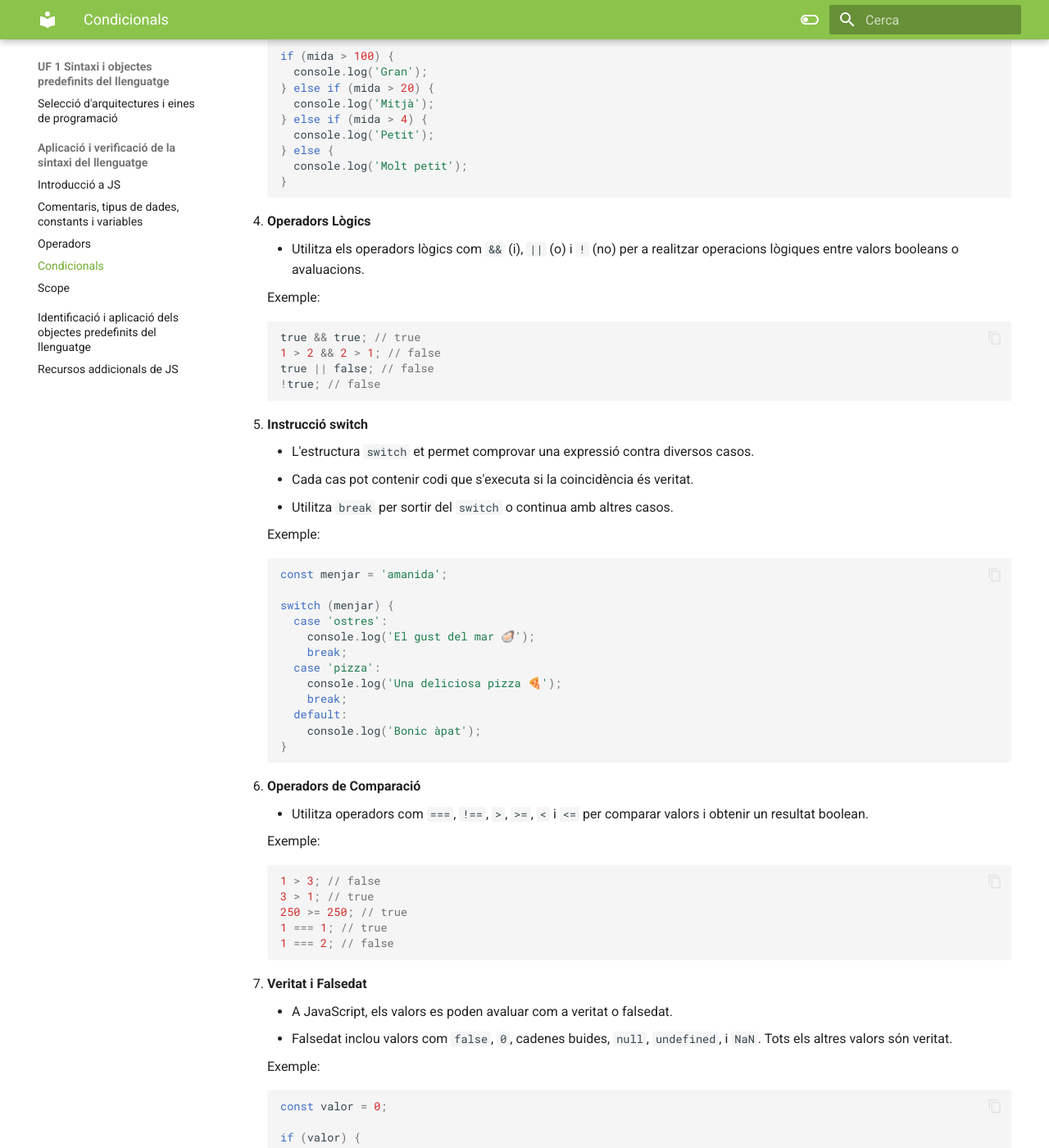
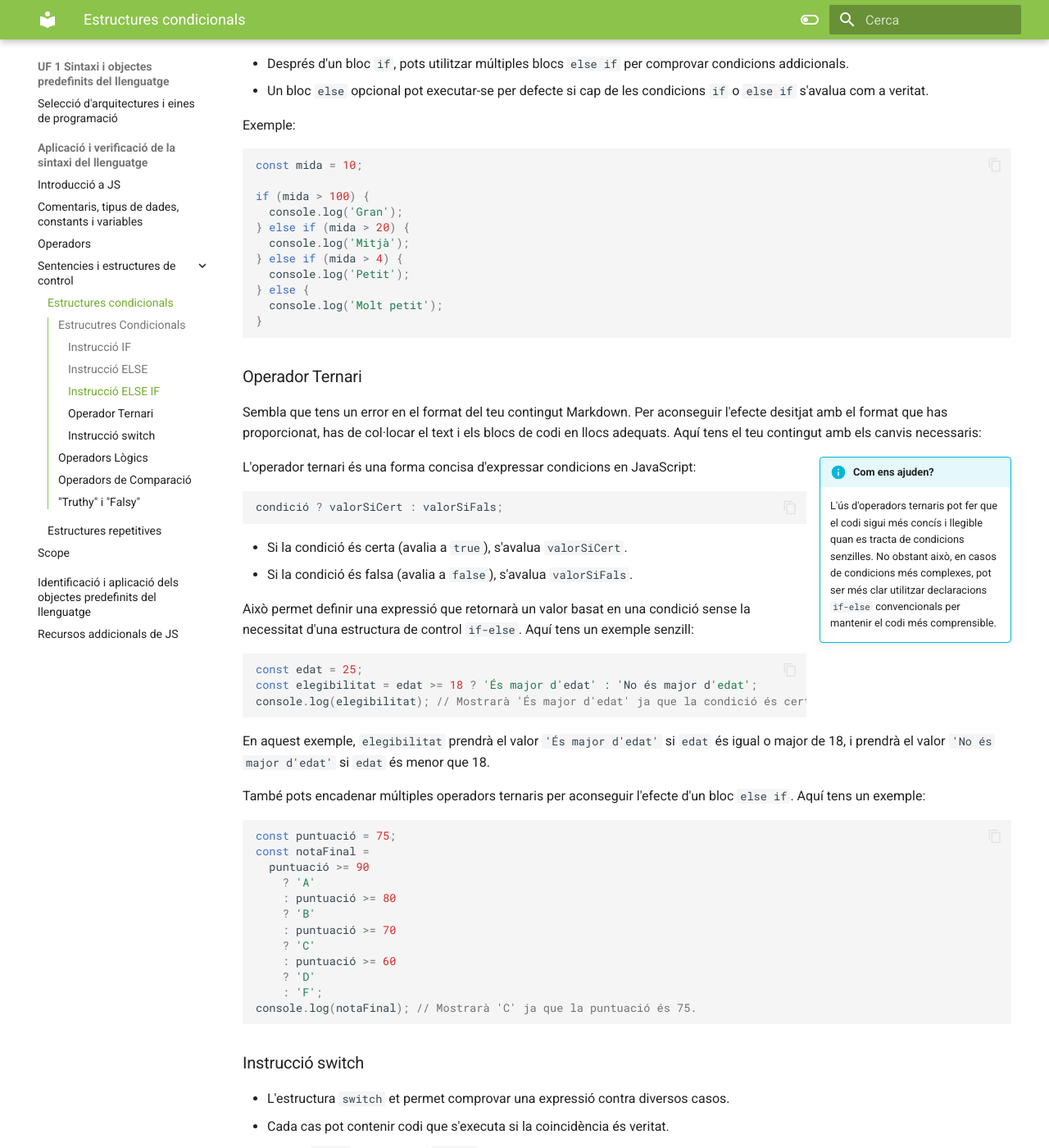
Before and after one commit to prosfp/DAW_MP06, an MkDocs documentation site: the page built from docs/UF1/UF1.2/UF1.2.3_Condicionals.md, in a window 1280 px wide and 1400 px high, scrolled down 1055 px. Shown: the whole window at 82% size. Built offline with MkDocs 1.6.1 and Material for MkDocs 9.7.7, drawn with Linux system fonts in a browser that asks for light colours; some of the changed text lies outside the part shown.

Commit message:
Explicació_github i nou temari condicionals+bucles

````diff
--- a/docs/UF1/UF1.2/UF1.2.3_Condicionals.md
+++ b/docs/UF1/UF1.2/UF1.2.3_Condicionals.md
@@ -1,8 +1,10 @@
-# Control de Flux i Estructures Condicionals a JavaScript
+# Sentencies i estructures de control:
+
+## Estrucutres Condicionals
 
 El control de flux és l'ordre en què s'executen les declaracions en un programa. Les estructures condicionals alteren aquest flux permetent que només s'executi el codi si es compleixen certes condicions. Aquí tens alguns dels conceptes bàsics:
 
-1.  **Instrucció IF**
+### Instrucció IF
 
     - L'estructura `if` avalua una expressió amb parèntesis.
     - Si l'expressió és veritat, s'executa el codi dins del bloc `if`.
@@ -18,7 +20,7 @@ El control de flux és l'ordre en què s'executen les declaracions en un program
     }
     ```
 
-2.  **Instrucció ELSE**
+### Instrucció ELSE
 
     - Pots afegir un bloc `else` després d'una instrucció `if`.
     - El bloc `else` s'executa només si la condició de `if` és falsa.
@@ -35,90 +37,144 @@ El control de flux és l'ordre en què s'executen les declaracions en un program
     }
     ```
 
-3.  **Instrucció else if**
+### Instrucció ELSE IF
 
-    - Després d'un bloc `if`, pots utilitzar múltiples blocs `else if` per comprovar condicions addicionals.
-    - Un bloc `else` opcional pot executar-se per defecte si cap de les condicions `if` o `else if` s'avalua com a veritat.
+- Després d'un bloc `if`, pots utilitzar múltiples blocs `else if` per comprovar condicions addicionals.
+- Un bloc `else` opcional pot executar-se per defecte si cap de les condicions `if` o `else if` s'avalua com a veritat.
 
-    Exemple:
+Exemple:
 
-    ```javascript
-    const mida = 10;
+```javascript
+const mida = 10;
 
-    if (mida > 100) {
-      console.log('Gran');
-    } else if (mida > 20) {
-      console.log('Mitjà');
-    } else if (mida > 4) {
-      console.log('Petit');
-    } else {
-      console.log('Molt petit');
-    }
-    ```
+if (mida > 100) {
+  console.log('Gran');
+} else if (mida > 20) {
+  console.log('Mitjà');
+} else if (mida > 4) {
+  console.log('Petit');
+} else {
+  console.log('Molt petit');
+}
+```
 
-4.  **Operadors Lògics**
+### Operador Ternari
 
-    - Utilitza els operadors lògics com `&&` (i), `||` (o) i `!` (no) per a realitzar operacions lògiques entre valors booleans o avaluacions.
+Sembla que tens un error en el format del teu contingut Markdown. Per aconseguir l'efecte desitjat amb el format que has proporcionat, has de col·locar el text i els blocs de codi en llocs adequats. Aquí tens el teu contingut amb els canvis necessaris:
 
-    Exemple:
+!!! info inline end "Com ens ajuden?"
 
-    ```javascript
-    true && true; // true
-    1 > 2 && 2 > 1; // false
-    true || false; // false
-    !true; // false
-    ```
+    L'ús d'operadors ternaris pot fer que el codi sigui més concís i llegible quan es tracta de condicions senzilles. No obstant això, en casos de condicions més complexes, pot ser més clar utilitzar declaracions `if-else` convencionals per mantenir el codi més comprensible.
 
-5.  **Instrucció switch**
+L'operador ternari és una forma concisa d'expressar condicions en JavaScript:
 
-    - L'estructura `switch` et permet comprovar una expressió contra diversos casos.
-    - Cada cas pot contenir codi que s'executa si la coincidència és veritat.
-    - Utilitza `break` per sortir del `switch` o continua amb altres casos.
+```javascript
+condició ? valorSiCert : valorSiFals;
+```
 
-    Exemple:
+- Si la condició és certa (avalia a `true`), s'avalua `valorSiCert`.
+- Si la condició és falsa (avalia a `false`), s'avalua `valorSiFals`.
 
-    ```javascript
-    const menjar = 'amanida';
+Això permet definir una expressió que retornarà un valor basat en una condició sense la necessitat d'una estructura de control `if-else`. Aquí tens un exemple senzill:
 
-    switch (menjar) {
-      case 'ostres':
-        console.log('El gust del mar 🦪');
-        break;
-      case 'pizza':
-        console.log('Una deliciosa pizza 🍕');
-        break;
-      default:
-        console.log('Bonic àpat');
-    }
-    ```
+```javascript
+const edat = 25;
+const elegibilitat = edat >= 18 ? 'És major d'edat' : 'No és major d'edat';
+console.log(elegibilitat); // Mostrarà 'És major d'edat' ja que la condició és certa.
+```
 
-6.  **Operadors de Comparació**
+En aquest exemple, `elegibilitat` prendrà el valor `'És major d'edat'` si `edat` és igual o major de 18, i prendrà el valor `'No és major d'edat'` si `edat` és menor que 18.
 
-    - Utilitza operadors com `===`, `!==`, `>`, `>=`, `<` i `<=` per comparar valors i obtenir un resultat boolean.
+També pots encadenar múltiples operadors ternaris per aconseguir l'efecte d'un bloc `else if`. Aquí tens un exemple:
 
-    Exemple:
+```javascript
+const puntuació = 75;
+const notaFinal =
+  puntuació >= 90
+    ? 'A'
+    : puntuació >= 80
+    ? 'B'
+    : puntuació >= 70
+    ? 'C'
+    : puntuació >= 60
+    ? 'D'
+    : 'F';
+console.log(notaFinal); // Mostrarà 'C' ja que la puntuació és 75.
+```
 
-    ```javascript
-    1 > 3; // false
-    3 > 1; // true
-    250 >= 250; // true
-    1 === 1; // true
-    1 === 2; // false
-    ```
+### Instrucció switch
 
-7.  **Veritat i Falsedat**
+- L'estructura `switch` et permet comprovar una expressió contra diversos casos.
+- Cada cas pot contenir codi que s'executa si la coincidència és veritat.
+- Utilitza `break` per sortir del `switch` o continua amb altres casos.
 
-    - A JavaScript, els valors es poden avaluar com a veritat o falsedat.
-    - Falsedat inclou valors com `false`, `0`, cadenes buides, `null`, `undefined`, i `NaN`. Tots els altres valors són veritat.
+Exemple:
 
-    Exemple:
+```javascript
+const menjar = 'amanida';
 
-    ```javascript
-    const valor = 0;
+switch (menjar) {
+  case 'ostres':
+    console.log('El gust del mar 🦪');
+    break;
+  case 'pizza':
+    console.log('Una deliciosa pizza 🍕');
+    break;
+  default:
+    console.log('Bonic àpat');
+}
+```
 
-    if (valor) {
-      console.log('El valor és veritat');
-    } else {
-      console.log('El valor és falsedat');
-    }
-    ```
+## Operadors Lògics
+
+- Utilitza els operadors lògics com `&&` (i), `||` (o) i `!` (no) per a realitzar operacions lògiques entre valors booleans o avaluacions.
+
+Exemple:
+
+```javascript
+true && true; // true
+1 > 2 && 2 > 1; // false
+true || false; // false
+!true; // false
+```
+
+## Operadors de Comparació
+
+- Utilitza operadors com `===`, `!==`, `>`, `>=`, `<` i `<=` per comparar valors i obtenir un resultat boolean.
+
+Exemple:
+
+```javascript
+1 > 3; // false
+3 > 1; // true
+250 >= 250; // true
+1 === 1; // true
+1 === 2; // false
+```
+
+## "Truthy" i "Falsy"
+
+- A JavaScript, els valors es poden avaluar com a veritat (Truthy) o falsedat (Falsy).
+
+Exemple:
+
+```javascript
+const valor = 0;
+
+if (valor) {
+  console.log('El valor és veritat');
+} else {
+  console.log('El valor és falsedat');
+}
+```
+
+| Falsy                                 | Truthy                                                |
+| ------------------------------------- | ----------------------------------------------------- |
+| `false`                               | Qualsevol valor que no sigui fals                     |
+| `0` (zero)                            | Nombres diferents de zero (exemples: 1, -1)           |
+| `-0` (zero negatiu)                   | `0.1`                                                 |
+| `0n` (BigInt zero)                    | Qualsevol cadena de text no buida (exemple: "hola")   |
+| `''`, `""`, `` (cadena de text buida) | `null`                                                |
+| `null`                                | `undefined`                                           |
+| `undefined`                           | `NaN` (No és un número)                               |
+| `NaN` (No és un número)               | Qualsevol altra cosa (exemples: '0', 'false', [], {}) |
--- a/mkdocs.yml
+++ b/mkdocs.yml
@@ -76,7 +76,9 @@ nav:
           - Introducció a JS: UF1/UF1.2/UF1.2.1_IntroJS.md
           - Comentaris, tipus de dades, constants i variables: UF1/UF1.2/UF1.2.2_Variables.md
           - Operadors: UF1/UF1.2/UF1.2.2b_Operadors.md
-          - Condicionals: UF1/UF1.2/UF1.2.3_Condicionals.md
+          - Sentencies i estructures de control:
+              - Estructures condicionals: UF1/UF1.2/UF1.2.3_Condicionals.md
+              - Estructures repetitives: UF1/UF1.2/UF1.2.4_Bucles.md
           - Scope: UF1/UF1.2/UF1.2.5_Scope.md
       - Identificació i aplicació dels objectes predefinits del llenguatge: UF1/UF1.3.md
       - Recursos addicionals de JS: UF1/UF1_recursos.md
````
Also changed, not shown: docs/Tooling/github.md (+68 -0 lines), docs/UF1/UF1.2/UF1.2.4_Bucles.md (added, +108 -0 lines).
